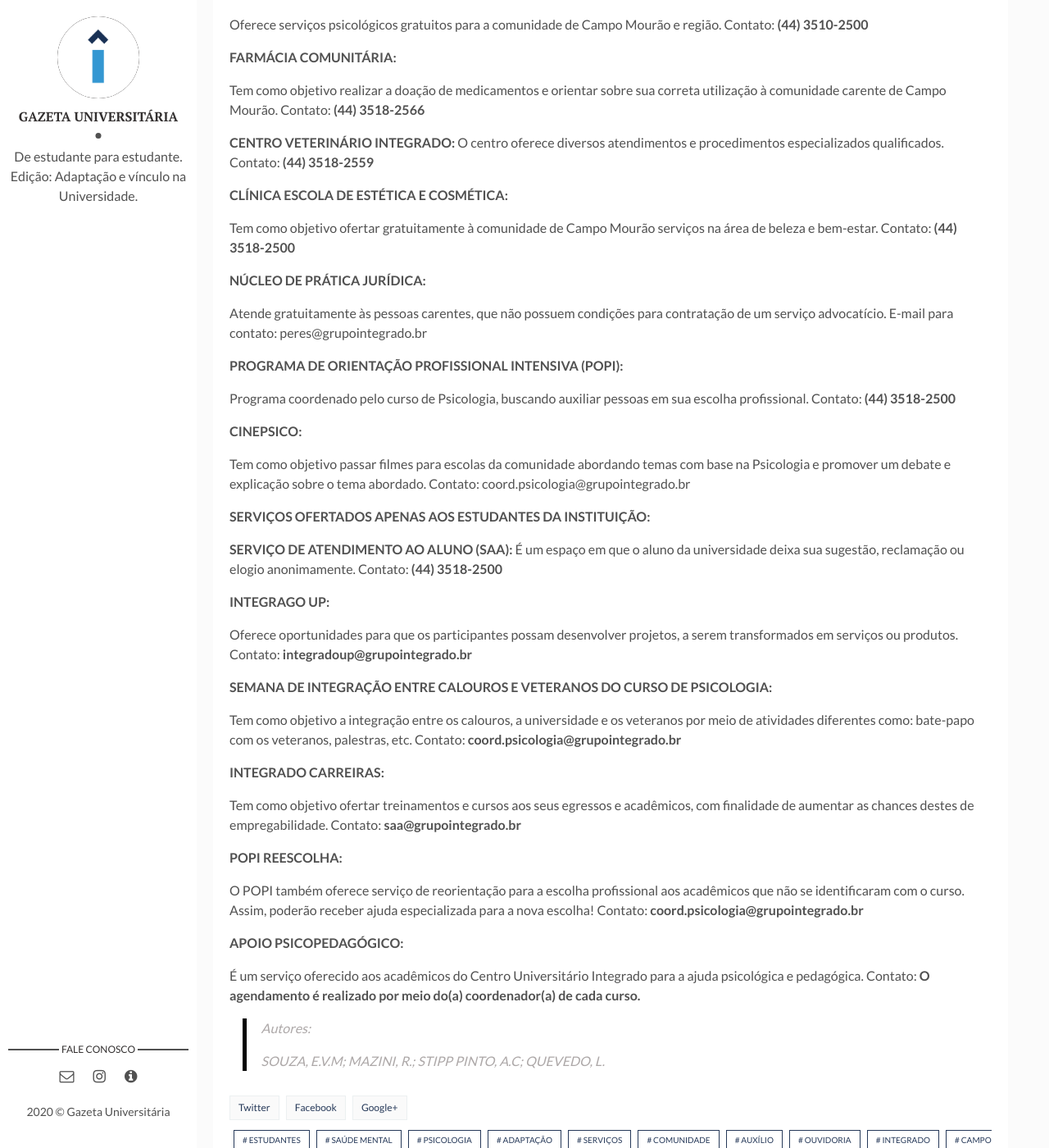
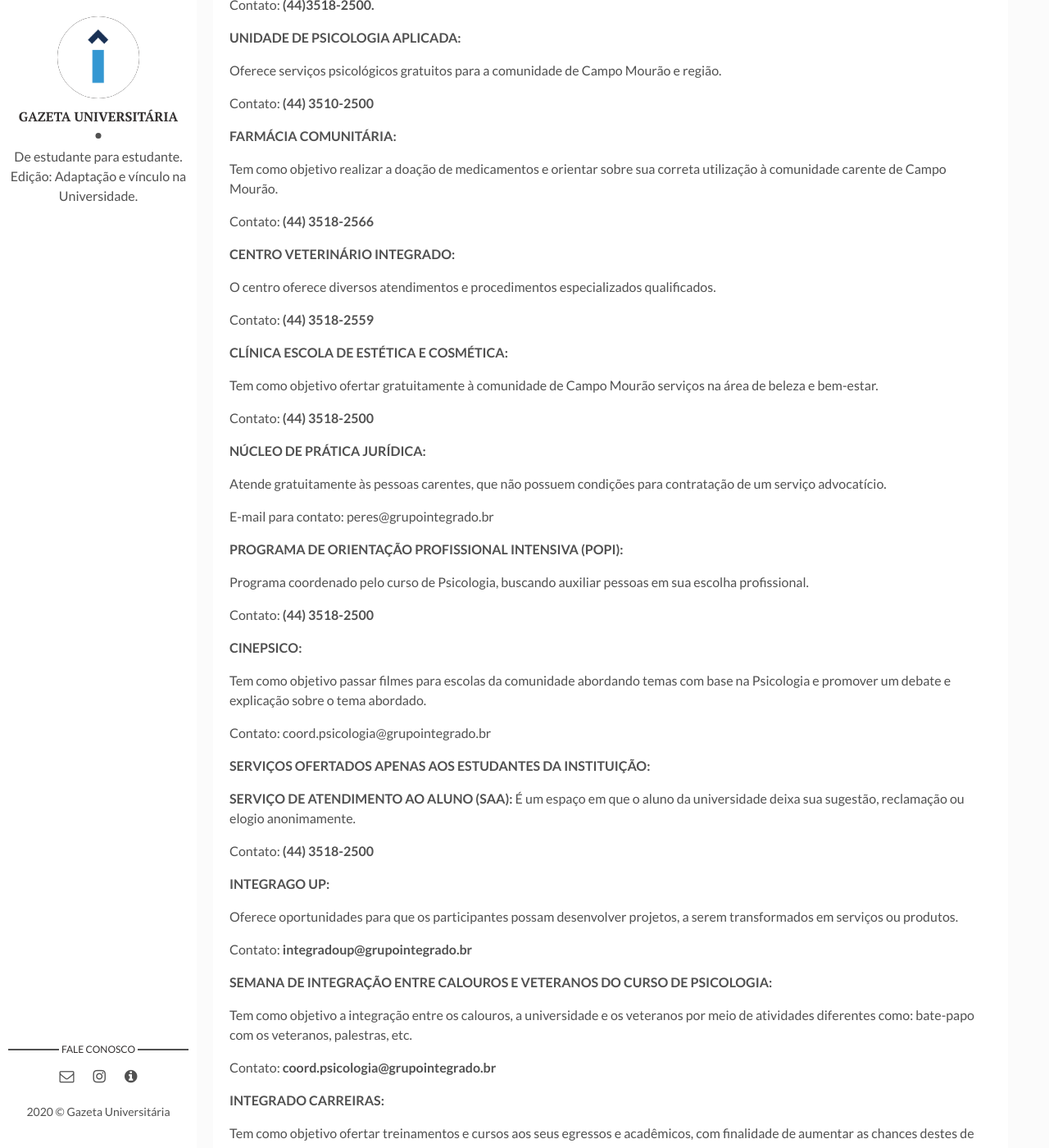
Before and after one commit to gazetauniversitaria/gazetauniversitaria.github.io, a Jekyll site: the page built from _posts/2020-06-11-apoio.markdown, in a window 1280 px wide and 1400 px high, scrolled down 986 px. Shown: the whole window at 82% size. Built offline with Jekyll 4.4.1, drawn with Linux system fonts in a browser that asks for light colours; comment, search, counter and statistics services are not loaded; some of the changed text lies outside the part shown.

Commit message:
Update 2020-06-11-apoio.markdown

```diff
--- a/_posts/2020-06-11-apoio.markdown
+++ b/_posts/2020-06-11-apoio.markdown
@@ -10,84 +10,99 @@ Você sabe quais serviços o Centro Universitário Integrado oferece?
 
 **OUVIDORIA:**
 
-
 Tem como função melhorar a relação de todos com a instituição.
 **Mais informações em:** [Site da ouvidoria](https://www.grupointegrado.com.br/o-integrado/ouvidoria)
 
 **BRINQUEDOTECA:**
 
 Espaço onde acadêmicos e professores buscam a interação e desenvolvimento infantil. Assistência sob responsabilidade do curso de pedagogia do integrado.
+
 Contato: **(44) 3518-2500.**
 
 **CLÍNICA DE NUTRIÇÃO:**
 
 É disponibilizado pela clínica consultas de nutrição e diversos serviços gratuitamente para Campo Mourão e região.
-Contato: (44)3518-2500.
+
+Contato: **(44)3518-2500.**
 
 **UNIDADE DE PSICOLOGIA APLICADA:**
 
 Oferece serviços psicológicos gratuitos para a comunidade de Campo Mourão e região.
+
 Contato: **(44) 3510-2500**
 
 **FARMÁCIA COMUNITÁRIA:**
 
 Tem como objetivo realizar a doação de medicamentos e orientar sobre sua correta utilização à comunidade carente de Campo Mourão.
+
 Contato: **(44) 3518-2566**
 
 **CENTRO VETERINÁRIO INTEGRADO:**
+
 O centro oferece diversos atendimentos e procedimentos especializados qualificados.
+
 Contato: **(44) 3518-2559**
 
 **CLÍNICA ESCOLA DE ESTÉTICA E COSMÉTICA:**
 
 Tem como objetivo ofertar gratuitamente à comunidade de Campo Mourão serviços na área de beleza e bem-estar.
+
 Contato: **(44) 3518-2500**
 
 **NÚCLEO DE PRÁTICA JURÍDICA:**
 
 Atende gratuitamente às pessoas carentes, que não possuem condições para contratação de um serviço advocatício.
+
 E-mail para contato: peres@grupointegrado.br
 
 **PROGRAMA DE ORIENTAÇÃO PROFISSIONAL INTENSIVA (POPI):**
 
 Programa coordenado pelo curso de Psicologia, buscando auxiliar pessoas em sua escolha profissional.
+
 Contato: **(44) 3518-2500**
 
 **CINEPSICO:**
 
 Tem como objetivo passar filmes para escolas da comunidade abordando temas com base na Psicologia e promover um debate e explicação sobre o tema abordado.
+
 Contato: coord.psicologia@grupointegrado.br
 
 **SERVIÇOS OFERTADOS APENAS AOS ESTUDANTES DA INSTITUIÇÃO:**
 
 **SERVIÇO DE ATENDIMENTO AO ALUNO (SAA):**
 É um espaço em que o aluno da universidade deixa sua sugestão, reclamação ou elogio anonimamente.
+
 Contato: **(44) 3518-2500**
 
 **INTEGRAGO UP:**
 
 Oferece oportunidades para que os participantes possam desenvolver projetos, a serem transformados em serviços ou produtos.
+
 Contato: **integradoup@grupointegrado.br**
 
 **SEMANA DE INTEGRAÇÃO ENTRE CALOUROS E VETERANOS DO CURSO DE PSICOLOGIA:**
 
 Tem como objetivo a integração entre os calouros, a universidade e os veteranos por meio de atividades diferentes como: bate-papo com os veteranos, palestras, etc.
+
 Contato: **coord.psicologia@grupointegrado.br**
 
 **INTEGRADO CARREIRAS:**
 
 Tem como objetivo ofertar treinamentos e cursos aos seus egressos e acadêmicos, com finalidade de aumentar as chances destes de empregabilidade.
+
 Contato: **saa@grupointegrado.br**
 
 **POPI REESCOLHA:**
 
 O POPI também oferece serviço de reorientação para a escolha profissional aos acadêmicos que não se
-identificaram com o curso. Assim, poderão receber ajuda especializada para a nova escolha!
+identificaram com o curso. Assim, poderão receber ajuda especializada para a nova escolha.
+
 Contato: **coord.psicologia@grupointegrado.br**
 
 **APOIO PSICOPEDAGÓGICO:**
 
 É um serviço oferecido aos acadêmicos do Centro Universitário Integrado para a ajuda psicológica e pedagógica.
+
 Contato: **O agendamento é realizado por meio do(a) coordenador(a) de cada curso.**
 
 > Autores:
```
